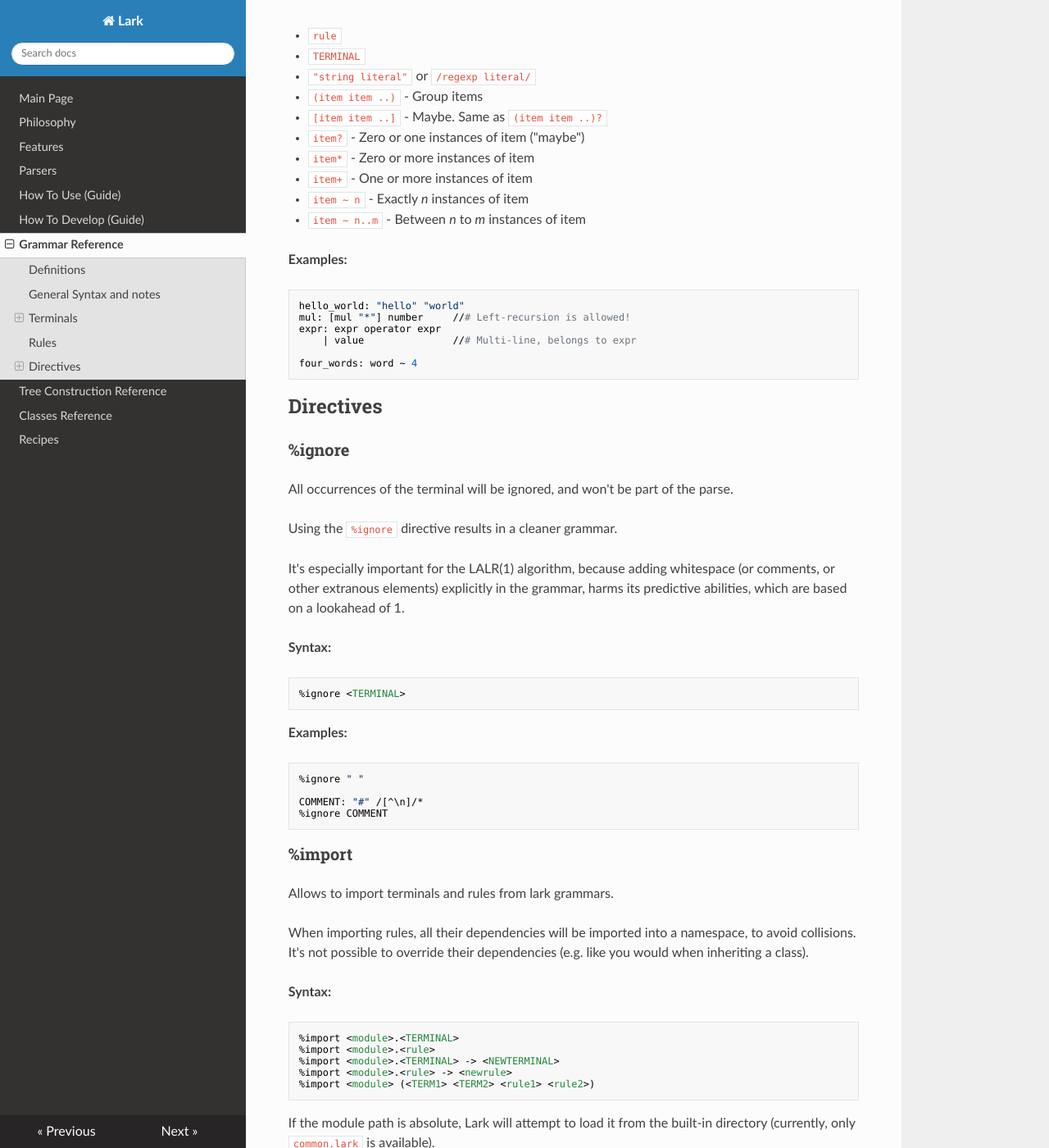
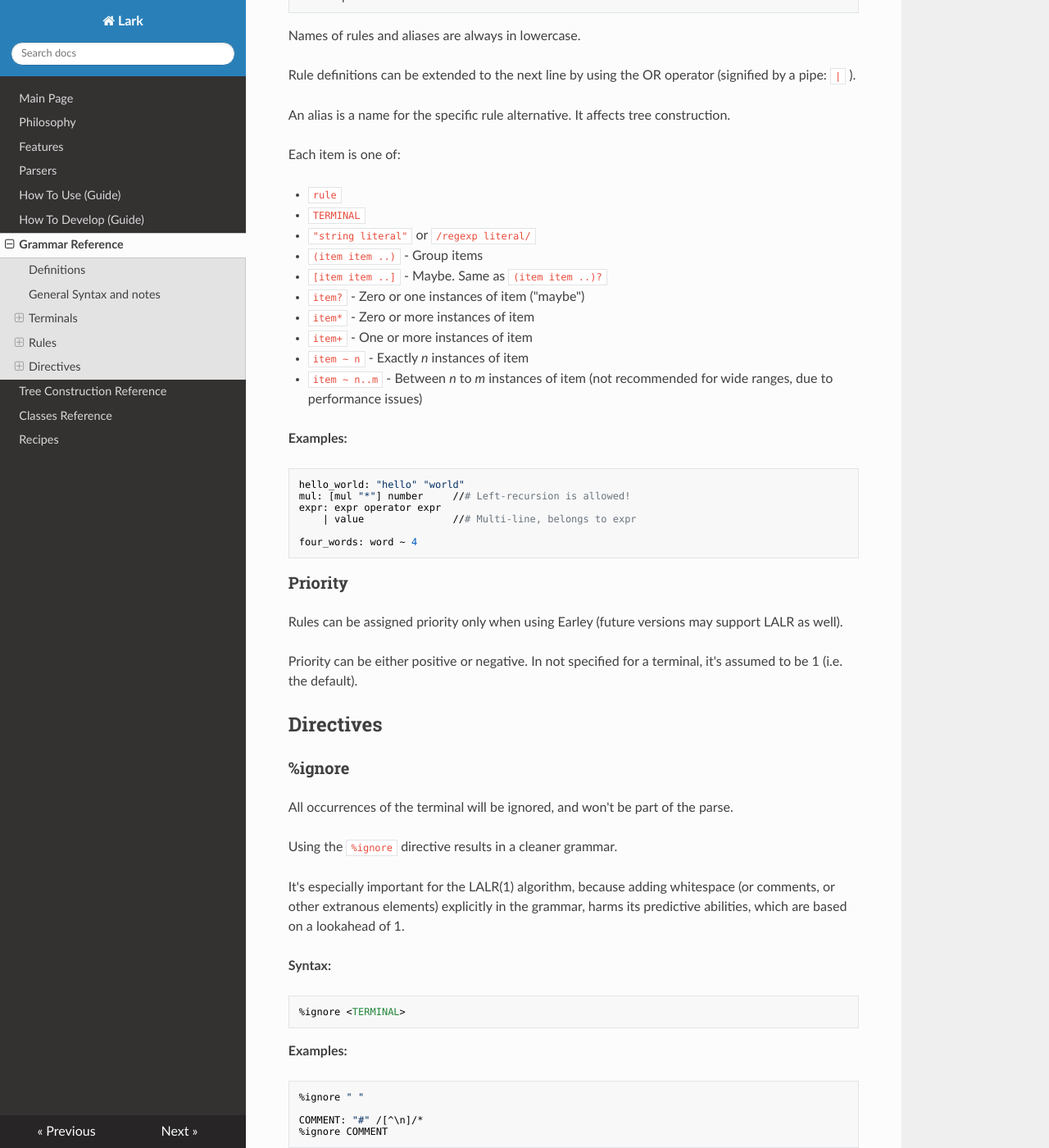
Before and after one commit to lark-parser/lark, an MkDocs documentation site: the page built from docs/grammar.md, in a window 1280 px wide and 1400 px high, scrolled down 2172 px. Shown: the whole window at 82% size. Built offline with MkDocs 1.6.1, drawn with Linux system fonts in a browser that asks for light colours; nearby versions of some CDN libraries; old or Windows-style settings are respelled for this version of MkDocs; some of the changed text lies outside the part shown.

Commit message:
Negative priority now allowed in rules and tokens. Updated docs about priority

````diff
--- a/docs/grammar.md
+++ b/docs/grammar.md
@@ -45,6 +45,12 @@
 * `/re with flags/imulx`
 * Literal range: `"a".."z"`, `"1".."9"`, etc.
 
+### Priority
+
+Terminals can be assigned priority only when using a lexer (future versions may support Earley's dynamic lexing).
+
+Priority can be either positive or negative. In not specified for a terminal, it's assumed to be 1 (i.e. the default).
+
 #### Notes for when using a lexer:
 
 When using a lexer (standard or contextual), it is the grammar-author's responsibility to make sure the literals don't collide, or that if they do, they are matched in the desired order. Literals are matched in an order according to the following criteria:
@@ -90,7 +96,7 @@
 * `item*` - Zero or more instances of item
 * `item+` - One or more instances of item
 * `item ~ n` - Exactly *n* instances of item
-* `item ~ n..m` - Between *n* to *m* instances of item
+* `item ~ n..m` - Between *n* to *m* instances of item (not recommended for wide ranges, due to performance issues)
 
 **Examples:**
 ```perl
@@ -102,6 +108,11 @@
 four_words: word ~ 4
 ```
 
+### Priority
+
+Rules can be assigned priority only when using Earley (future versions may support LALR as well).
+
+Priority can be either positive or negative. In not specified for a terminal, it's assumed to be 1 (i.e. the default).
 
 ## Directives
 
````
Also changed, not shown: docs/parsers.md (+1 -1 lines), 2 other files.
